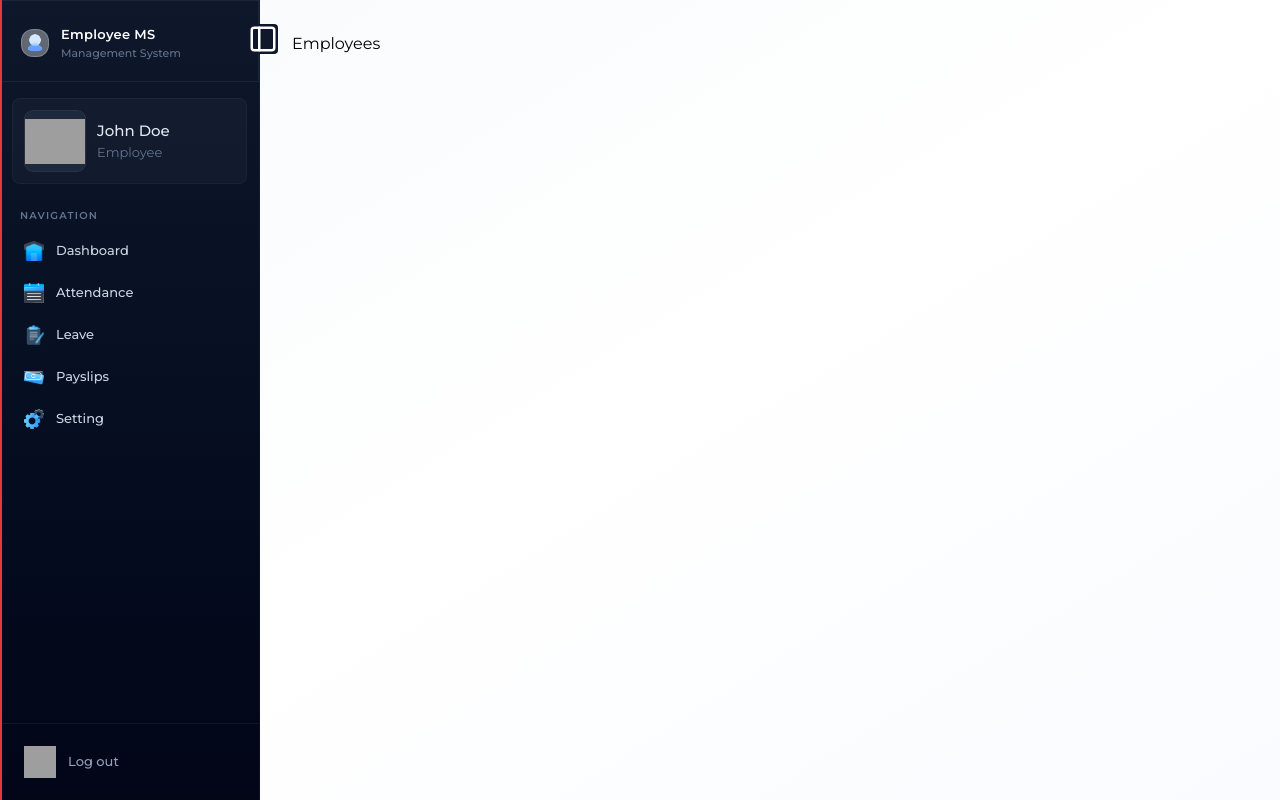
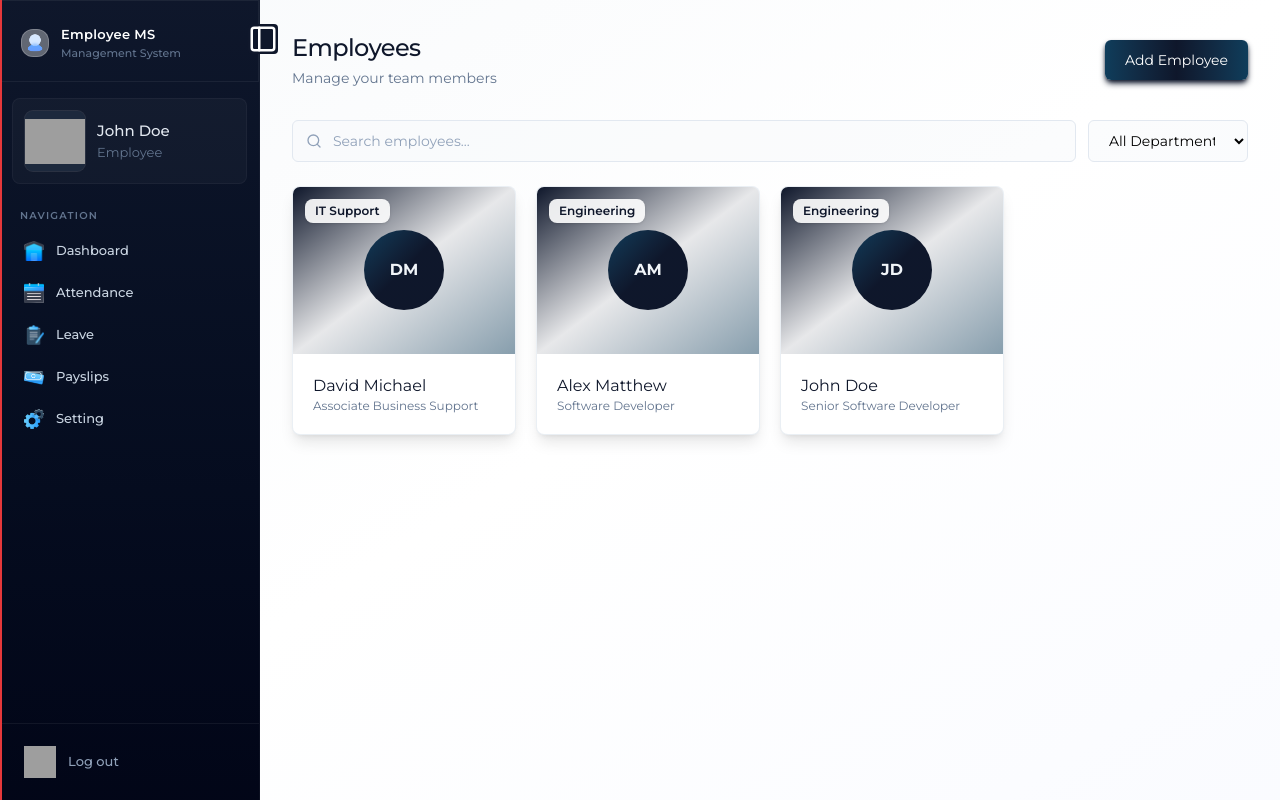
Before and after one commit to KAMRAN16-byte/employee-management-system-Fullstack, a React (Vite) app in the folder client/: page /employees in a window 1280 px wide. Built offline with nearby package versions, Linux system fonts and the light colour scheme; grey boxes are pictures that could not be loaded.

Commit message:
Employees.jsx - EmployeeForm added.

```diff
--- a/client/src/assets/pages/Employees.jsx
+++ b/client/src/assets/pages/Employees.jsx
@@ -1,11 +1,148 @@
+import React, {useCallback, useEffect, useState} from "react";
+import {dummyEmployeeData, DEPARTMENTS,} from "../assets.jsx";
+import Loading from "../components/Loading.jsx";
+import {Search, X} from "lucide-react";
+import Employeecard from "../components/Employeecard.jsx";
+import EmployeeForm from "../components/EmployeeForm.jsx";
+
+const Employees = () => {
+    const [employees, setEmployees] = useState([]);
+    const [loading, setLoading] = useState(true);
+    const [searchQuery, setSearchQuery] = useState("");
+    const [selectDepartment, setSelectDepartment] = useState("");
+    const [editEmployee, setEditEmployee] = useState(null);
+    const [showCreateModel, setShowCreateModel] = useState(false);
+
+    const toggleCreateModel = () => {
+        setShowCreateModel(!showCreateModel);
+    }
+
+    const fetchEmployees = useCallback(async () => {
+            setLoading(true);
+            setEmployees(dummyEmployeeData.filter((emp) => (selectDepartment ? emp.department === selectDepartment : emp)))
+            setTimeout(()=>{
+                setLoading(false);
+            }, 1000);
+    }, [])
+    useEffect(() => {
+        fetchEmployees();
+    },[])
+
+    const filtered = employees.filter((emp) => `${emp.firstName} ${emp.lastName} ${emp.department}`.toLowerCase().includes(searchQuery.toLowerCase()));
+    return (
+        <div className={'animate-fade-in'}>
+            {/* Header */}
+            <div className={'flex flex-col sm:flex-row justify-between items-start sm:items-center gap-4 mb-8'}>
+                <div>
+                    <h1 className={'page-title'}>
+                        Employees
+                    </h1>
+                    <p className={'page-subtitle'}>
+                        Manage your team members
+                    </p>
+                </div>
+                <button className={'btn-primary flex items-center gap-2 w-full sm:w-auto justify-center'} onClick={toggleCreateModel}>
+                        Add Employee
+                </button>
+            </div>
+
+            {/* search bar */}
+            <div className={'flex flex-col sm:flex-row gap-3 mb-6'}>
+                <div className={'relative flex-1'}>
+                    <Search className={'absolute left-3.5 top-1/2 transform -translate-y-1/2 text-slate-400 w-4 h-4'}/>
+                    <input type={'text'} placeholder={'Search employees...'}
+                    className={'w-full pl-10'} onChange={(e) => setSearchQuery(e.target.value)} value={searchQuery}/>
+                </div>
+                <select value={selectDepartment} className={'max-w-40'} onChange={(e) => setSelectDepartment(e.target.value)}>
+                    <option value={''}>All Departments</option>
+                    {DEPARTMENTS.map((department) => (
+                        <option value={department}>{department}</option>
+                    ))}
+
+                </select>
+
+            </div>
+
+            {/* Employee cards */}
+            {loading ? (
+                <Loading />
+            )   : <div className={'grid grid-cols-1 sm:grid-cols-2 lg:grid-cols-3 xl:grid-cols-4 gap-4 sm:gap-5'}>
+                {
+                    filtered.length === 0 ? (
+                        <p className={'col-span-full text-center py-16 text-primary-600 bg-white rounded-2xl border border-dashed border-primary-500'}>:( No employees found</p>
+                    ) : (
+                        filtered.map(
+                            (employee) => (<Employeecard key={employee.id}  employee={employee} onDelete={fetchEmployees} onEdit={(e) => setEditEmployee((e))}/>)
+                        )
+                    )
+                }
+            </div>}
+
+            {showCreateModel && (<div className={'fixed inset-0 bg-black/20 backdrop-blur-sm flex items-start justify-center p-4 overflow-y-auto'} onClick={toggleCreateModel}>
+                <div className={'fixed inset-0'}/>
+                <div className={'relative bg-white rounded-2xl shadow-2xl w-full max-w-3xl my-8 animate-fade-in'} onClick={(e) => e.stopPropagation()}>
+                    <div className={'flex items-center justify-between p-6 pb-0'}>
+                        <div>
+                            <h2 className={'text-lg font-semibold text-slate-900'}>
+                                New Employee
+                            </h2>
+                            <p className={'text-sm text-slate-500 mt-0.5'}>
+                                Create a user account and employee profile
+                            </p>
+                        </div>
+                            <button className={'p-2 rounded-lg hover:bg-slate-100 transition-colors text-slate-400 hover:text-rose-600'}>
+                                <X className={'w-5 h-5'} onClick={toggleCreateModel} />
+                            </button>
+                    </div>
+                    <div className={'p-6'}>
+                        <EmployeeForm  onSucess={
+                            ()=>{
+                                setShowCreateModel(null);
+                                fetchEmployees();
+                            }
+                        } onCancel={
+                            ()=> setShowCreateModel(null)
+                        }
+                        />
+                    </div>
+                </div>
+            </div>)}
 
 
-const Employees = () => {
-  return (
-    <div>
-      Employees
-    </div>
-  )
+            {editEmployee && (<div className={'fixed inset-0 bg-black/20 backdrop-blur-sm flex items-start justify-center p-4 overflow-y-auto'} onClick={() => setEditEmployee(null)}>
+                    <div className={'fixed inset-0'}/>
+                    <div className={'relative bg-white rounded-2xl shadow-2xl w-full max-w-3xl my-8 animate-fade-in'} onClick={(e) => e.stopPropagation()}>
+                        <div className={'flex items-center justify-between p-6 pb-0'}>
+                            <div>
+                                <h2 className={'text-lg font-semibold text-slate-900'}>
+                                    Edit Employee
+                                </h2>
+                                <p className={'text-sm text-slate-500 mt-0.5'}>
+                                    Update employee details
+                                </p>
+                            </div>
+                            <button className={'p-2 rounded-lg hover:bg-slate-100 transition-colors text-slate-400 hover:text-rose-600'}>
+                                <X className={'w-5 h-5'} onClick={() => setEditEmployee(null)} />
+                            </button>
+                        </div>
+                        <div className={'p-6'}>
+                            <EmployeeForm intialData={editEmployee} onSucess={
+                                ()=>{
+                                    setEditEmployee(null);
+                                    fetchEmployees();
+                                }
+                            } onCancel={
+                                ()=> setEditEmployee(null)
+                            }
+                            />
+                        </div>
+
+
+                    </div>
+                </div>)}
+
+        </div>
+    )
 }
 
 export default Employees
```
